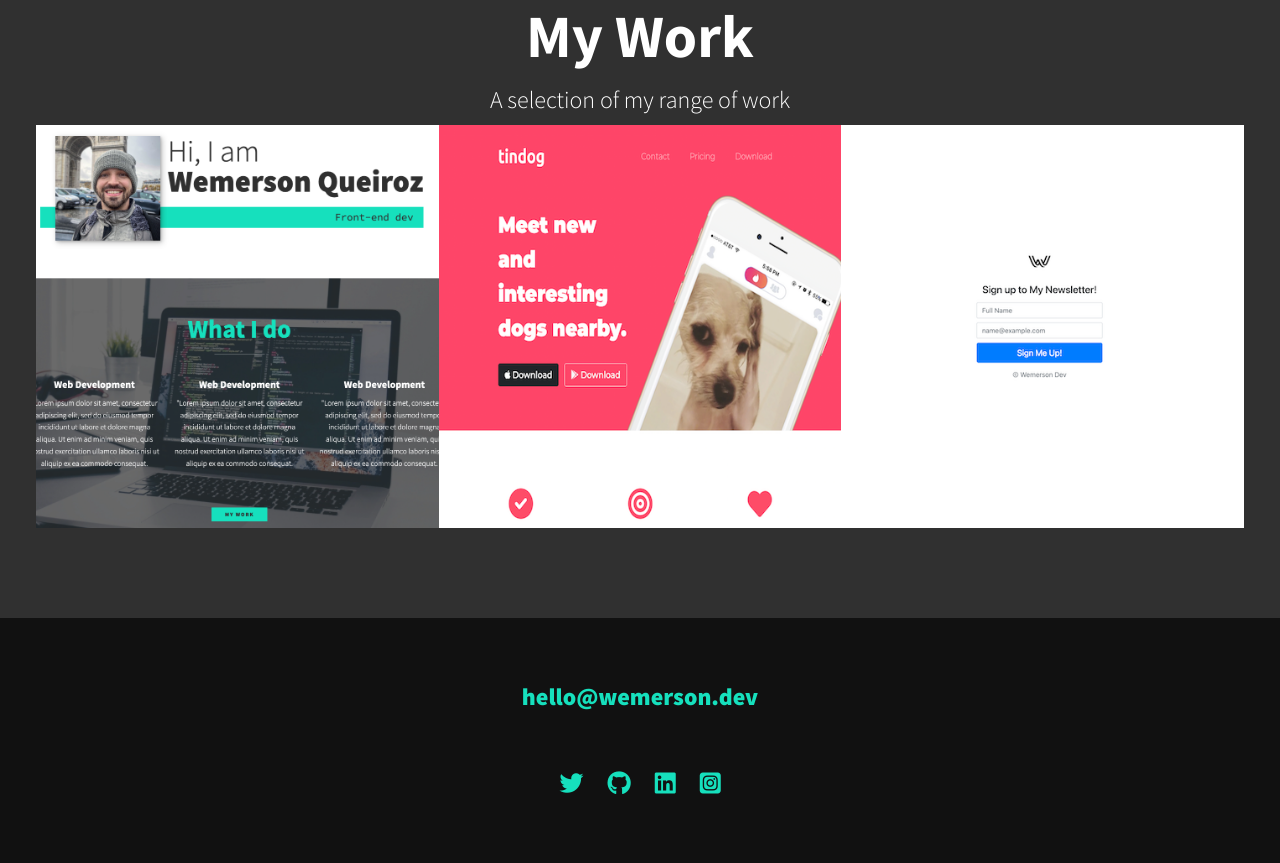
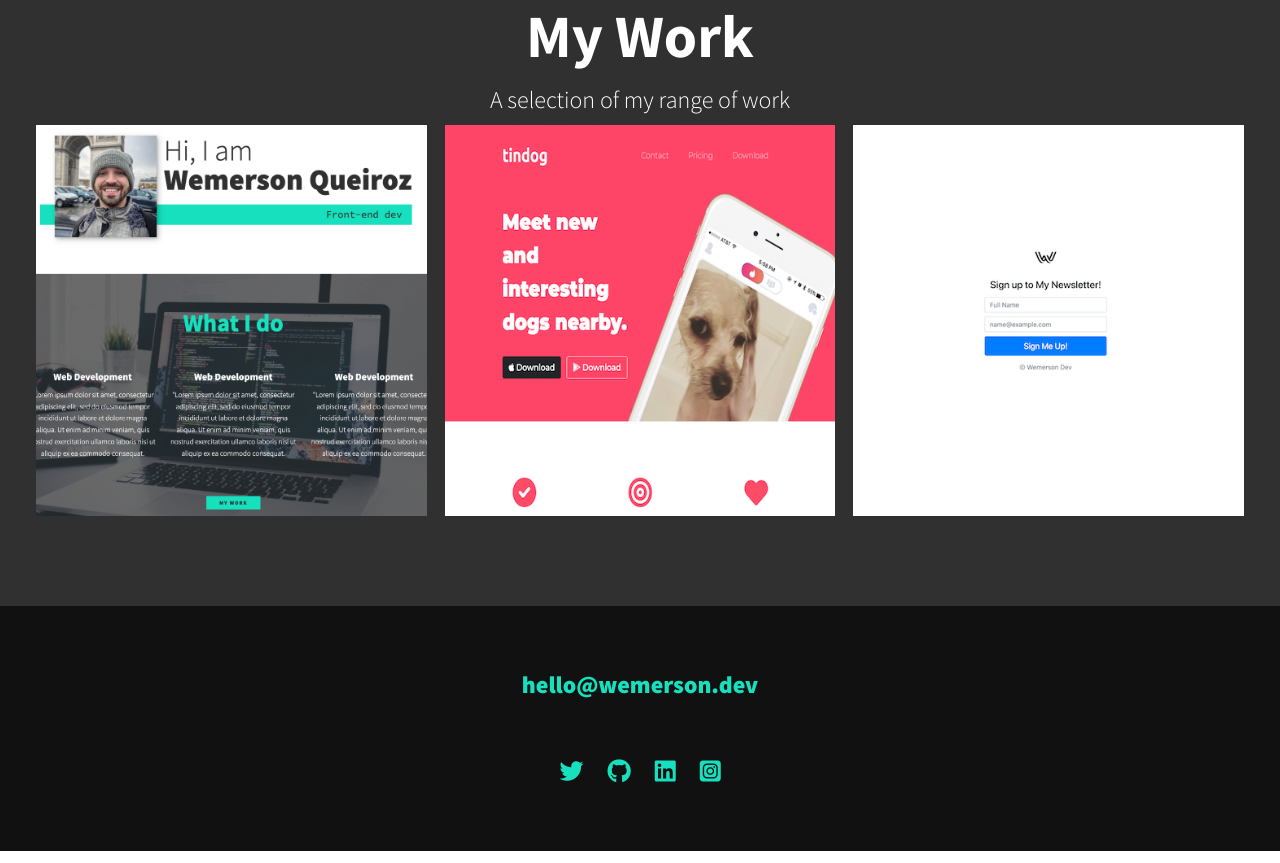
Before and after one commit to wemersonqueiroz/portfolio, a React (Create React App) app: page / in a window 1280 px wide. Shown: the part 1660-2523 px from the top of the page. Built offline with nearby package versions, Linux system fonts and the light colour scheme.

Commit message:
[FIX]Changed gap between Jobs portfolio to 1em

```diff
--- a/src/App.css
+++ b/src/App.css
@@ -380,6 +380,7 @@ header {
 .portfolio {
   display: grid;
   grid-template-columns: repeat(auto-fit, minmax(300px, 1fr));
+  gap: 1em 1em;
   max-width:1280px;
   margin: 0 auto
 }
```
